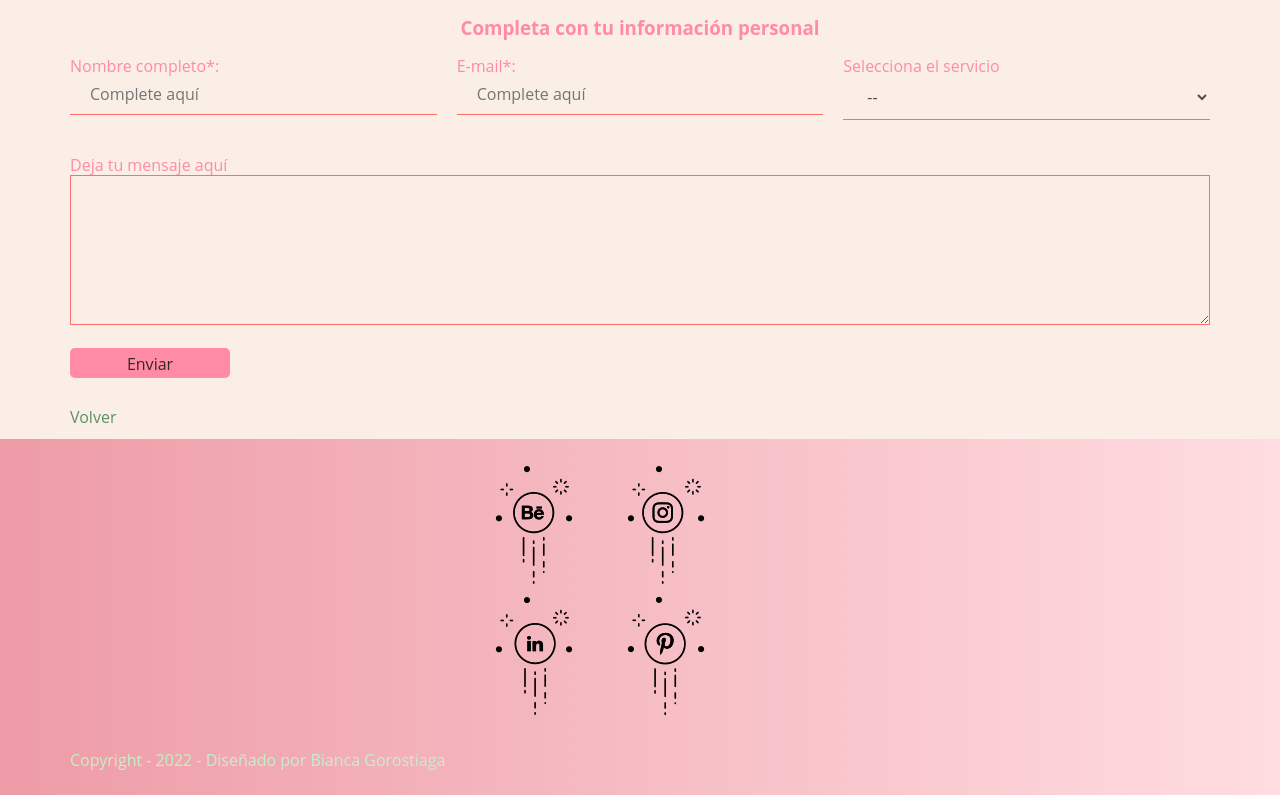
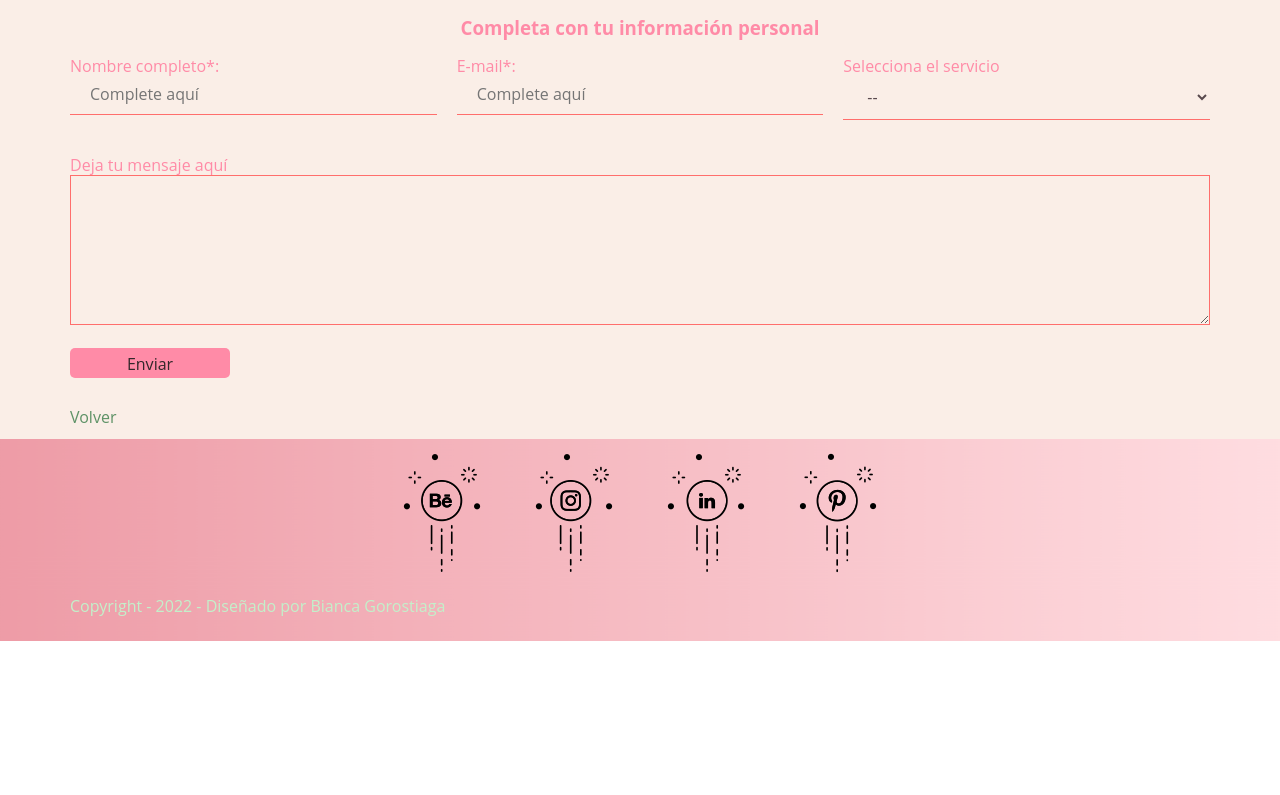
Before and after one commit to biangoros/a-zdesignstudio, a plain HTML site: page index.html in a window 1280 px wide. Shown: the part 3979-4774 px from the top of the page. After the commit the page ends 4620 px from the top, so only its background shows below. Drawn offline with nearby package versions, Linux system fonts and the light colour scheme.

Commit message:
Update style.css

```diff
--- a/style.css
+++ b/style.css
@@ -348,14 +348,14 @@ p {
     display: flex;
     align-items: center;
     flex-direction: row;
-    justify-content: flex-start;
-    padding: 1% 400px;
+    justify-content: center;
 }
 
+
 .volver {
-    padding: -10% -50px;
     color: #5e9266;
 }
+
 
 #contacto.h2 {
     padding-bottom: 15px;
```
